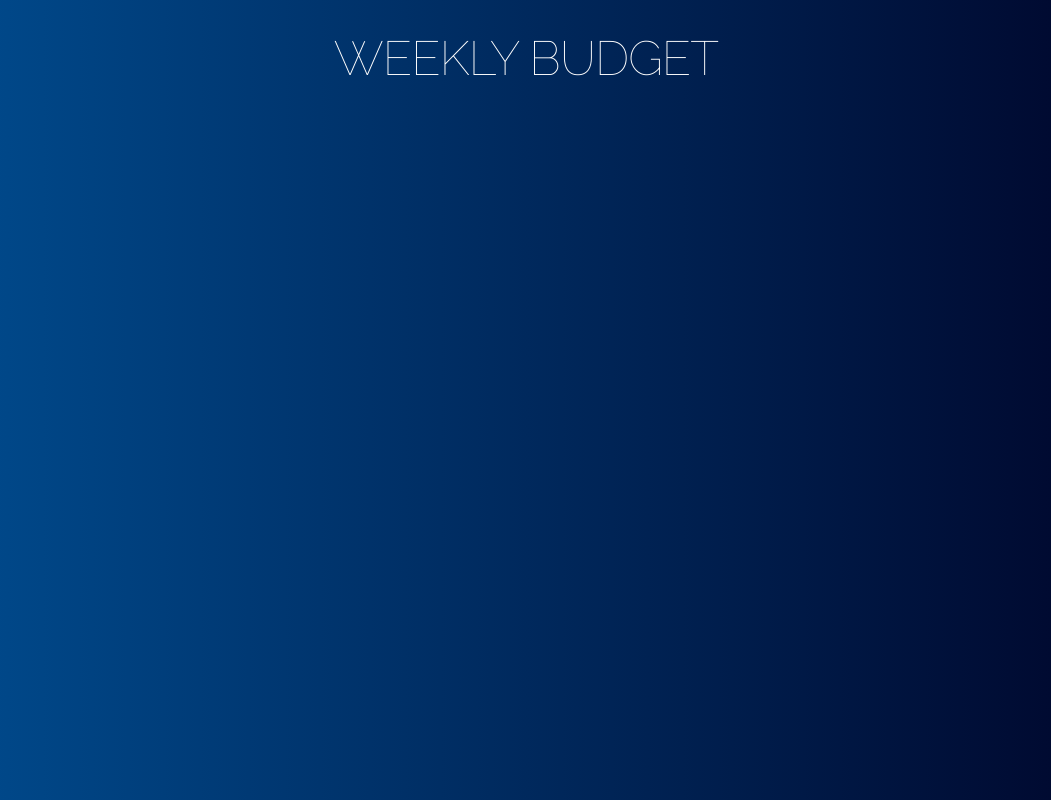
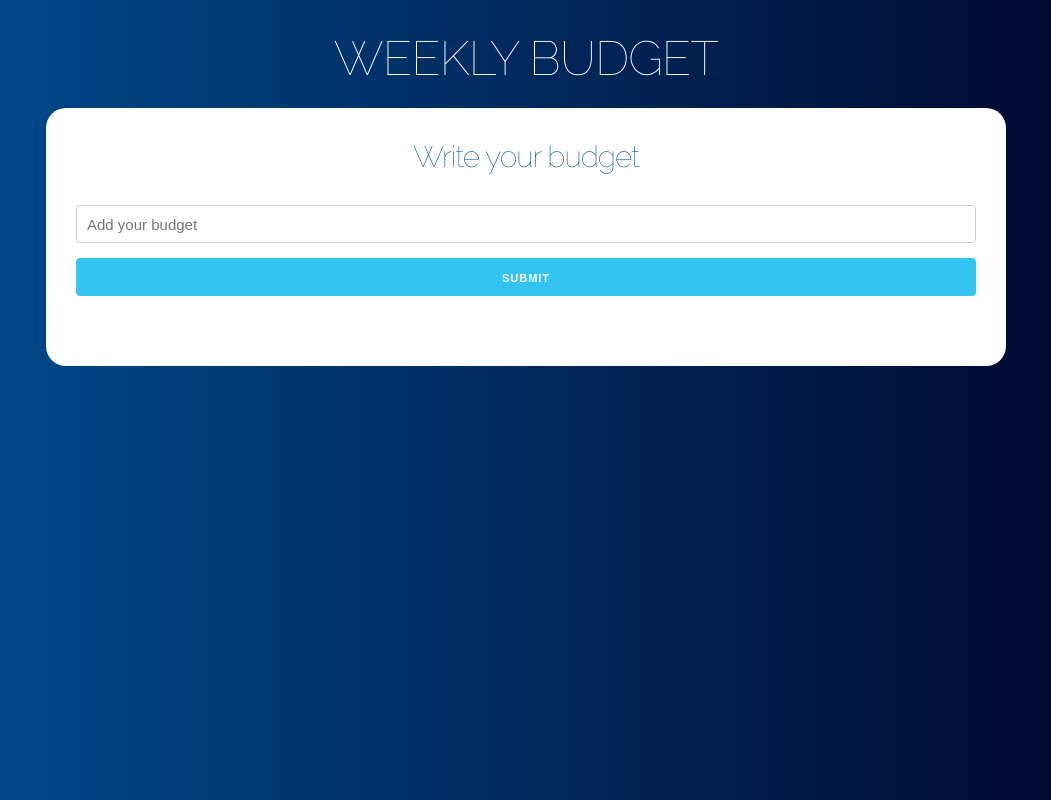
Before and after one commit to elenapiaggio/my-budget-app, a React (Create React App) app: page / in a window 1280 px wide. Shown: the whole page, without its empty margins (114-1165 px from the left). Built offline with nearby package versions, Linux system fonts and the light colour scheme.

Commit message:
ADD form component

```diff
--- a/src/App.js
+++ b/src/App.js
@@ -1,10 +1,16 @@
 import React from 'react';
+import Form from './components/Form';
 
 function App() {
   return (
     <div className='container'>
       <header>
         <h1>WEEKLY BUDGET</h1>
+
+        <div className='contenido-principal contenido'>
+          <Form />
+        </div>
+
       </header>
     </div>
   );
--- /dev/null
+++ b/src/components/Form.js
@@ -0,0 +1,25 @@
+import React, { Fragment } from 'react';
+
+const Form = () => {
+    return (
+        <Fragment>
+            <h2>Write your budget</h2>
+            <form>
+                <input
+                    type='number'
+                    className='u-full-width'
+                    placeholder='Add your budget'
+                >
+                </input>
+                <input
+                    type='submit'
+                    className='button-primary u-full-width'
+                    placeholder='Define budget'
+                >
+                </input>
+            </form>
+        </Fragment>
+     );
+}
+
+export default Form;
```
